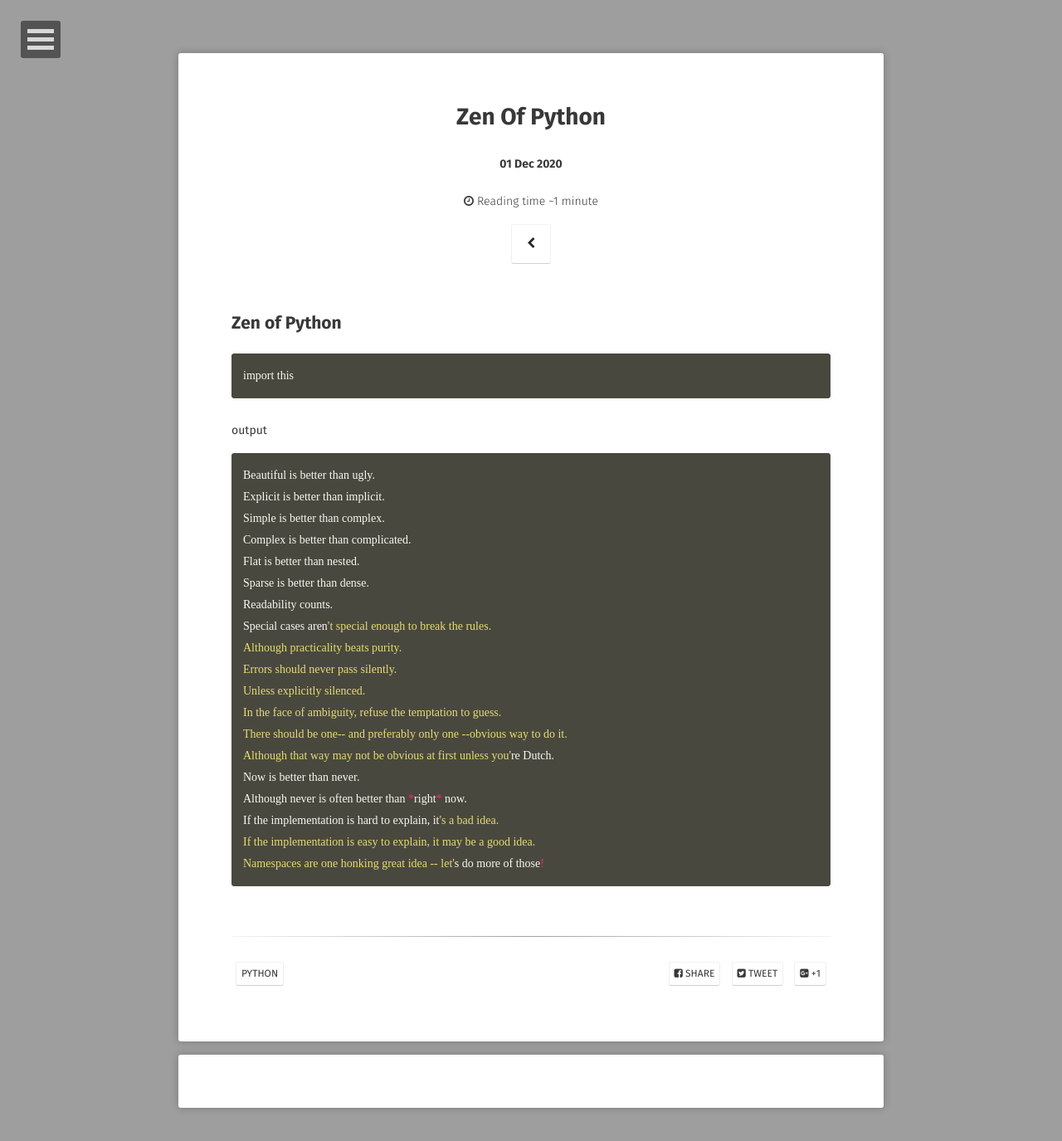
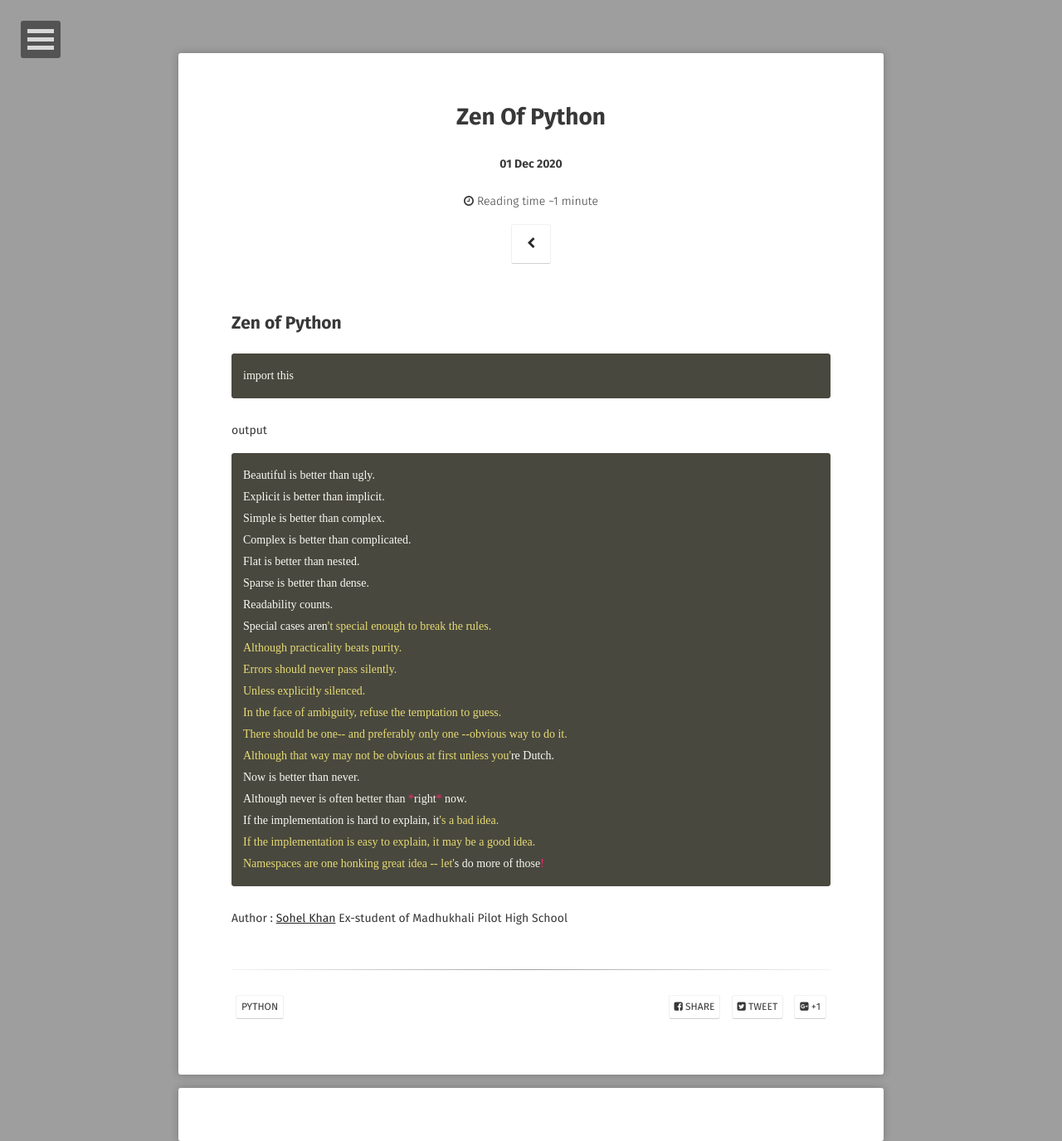
Before and after one commit to sohelkhanzz/mphs-edu.github.io, a Jekyll site: the page built from _posts/2020-12-01-zen-of-python.md, in a window 1280 px wide. Shown: the whole page at 83% size. Built offline with Jekyll 4.4.1, drawn with Linux system fonts in a browser that asks for light colours; nearby versions of some CDN libraries; some web fonts are replaced; comment, search, counter and statistics services are not loaded; a style sheet for code colours, icons or effects is not loaded; before the commit the page ends 1335 px from its top, so only the background shows below that.

Commit message:
Update 2020-12-01-zen-of-python.md

````diff
--- a/_posts/2020-12-01-zen-of-python.md
+++ b/_posts/2020-12-01-zen-of-python.md
@@ -34,3 +34,5 @@ If the implementation is hard to explain, it's a bad idea.
 If the implementation is easy to explain, it may be a good idea.
 Namespaces are one honking great idea -- let's do more of those!
 ```
+Author : [Sohel Khan](https://sohelkhan.rbind.io)
+Ex-student of Madhukhali Pilot High School
````
